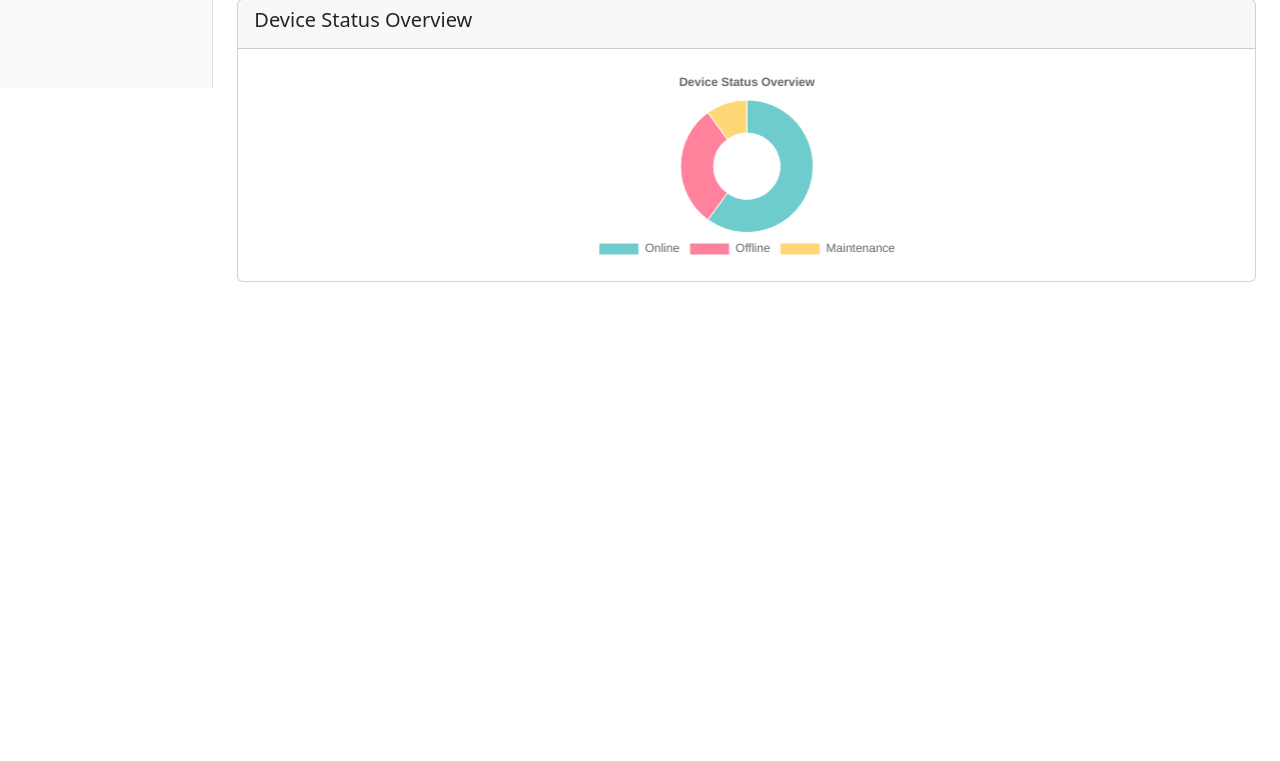
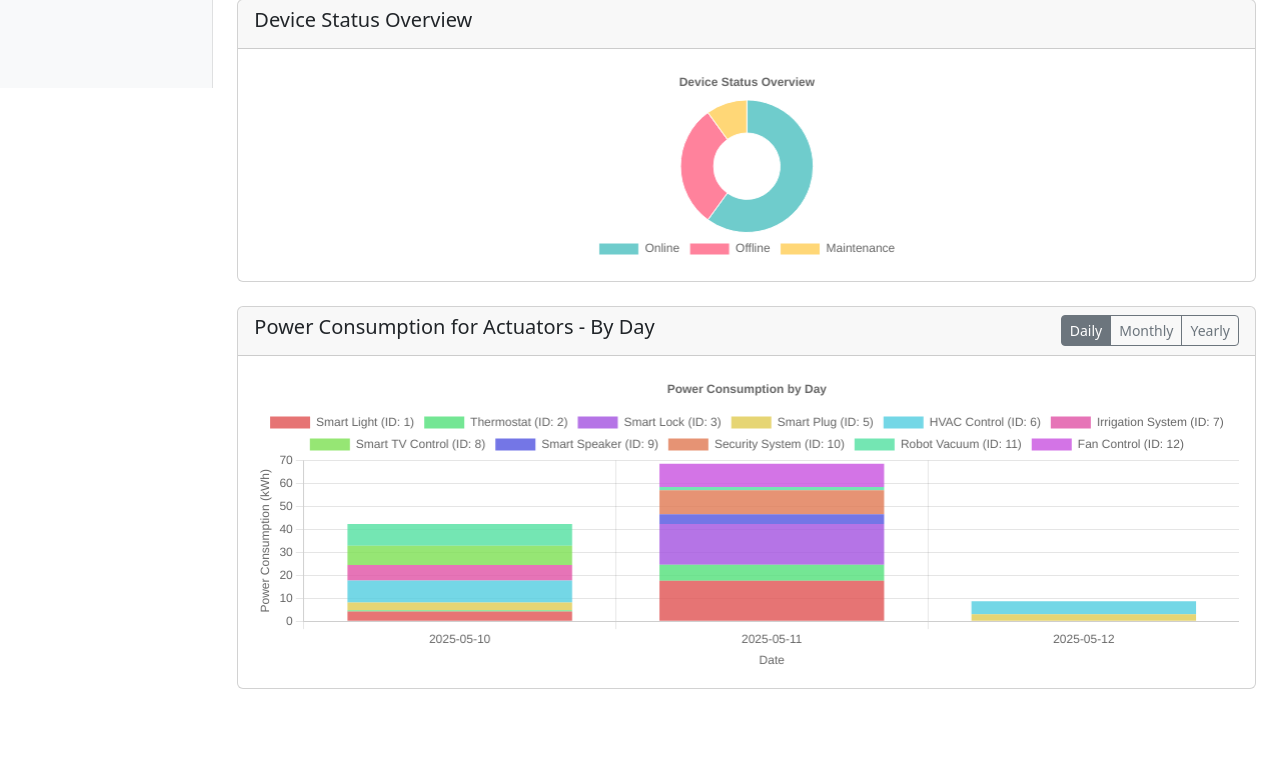
Before and after one commit to lehieu2003/smart_home_dashboard_iot, a Flask app: page /admin in a window 1280 px wide. Shown: the part 712-1473 px from the top of the page. Before the commit the page ends 994 px from the top, so only its background shows below. Run offline with Flask 3, Linux system fonts and the light colour scheme; a user stored in the database is signed in; data comes from the database, SQL or seed files in the repository; both versions use the stored data as it was after the commit.

Commit message:
api consumption data

```diff
--- a/app.py
+++ b/app.py
@@ -5,6 +5,7 @@ from werkzeug.security import generate_password_hash
 import datetime
 from dotenv import load_dotenv
 from models import db, User, UserSession, UserRole, Home, Floor, Room, Device, Sensor, SensorReading, Actuator, ActuatorStatus, UserAction
+from sqlalchemy import func
 
 # Load environment variables from .env file
 load_dotenv()
@@ -469,6 +470,129 @@ def admin_get_chart_data():
         app.logger.error(f"Error in chart data API: {str(e)}")
         return jsonify({'success': False, 'message': f'Internal server error: {str(e)}'}), 500
 
+@app.route('/api/power-consumption', methods=['GET'])
+@login_required
+def get_power_consumption():
+    """
+    Get power consumption data for actuators aggregated by day, month, or year.
+
+    Query parameters:
+    - period: 'day', 'month', or 'year' (default: 'day')
+    - start_date: YYYY-MM-DD format (default: 7 days ago for day, 12 months ago for month, 5 years ago for year)
+    - end_date: YYYY-MM-DD format (default: today)
+    - actuator_id: Optional specific actuator ID to filter
+    - room_id: Optional room ID to filter actuators
+    """
+    try:
+        period = request.args.get('period', 'day')
+        actuator_id = request.args.get('actuator_id')
+        room_id = request.args.get('room_id')
+
+        # Calculate default dates based on period
+        today = datetime.datetime.now().date()
+        if period == 'day':
+            default_start = today - datetime.timedelta(days=7)
+        elif period == 'month':
+            default_start = today.replace(year=today.year-1 if today.month == 12 else today.year,
+                                         month=12 if today.month == 12 else today.month+1)
+        elif period == 'year':
+            default_start = today.replace(year=today.year-5)
+        else:
+            return jsonify({'success': False, 'message': 'Invalid period parameter'}), 400
+
+        # Parse date parameters
+        try:
+            start_date_str = request.args.get('start_date', default_start.strftime('%Y-%m-%d'))
+            end_date_str = request.args.get('end_date', today.strftime('%Y-%m-%d'))
+
+            start_date = datetime.datetime.strptime(start_date_str, '%Y-%m-%d')
+            end_date = datetime.datetime.strptime(end_date_str, '%Y-%m-%d')
+            # Set end date to end of day
+            end_date = end_date.replace(hour=23, minute=59, second=59)
+
+            if start_date > end_date:
+                return jsonify({'success': False, 'message': 'Start date cannot be after end date'}), 400
+        except ValueError:
+            return jsonify({'success': False, 'message': 'Invalid date format, use YYYY-MM-DD'}), 400
+
+        # Base query for power consumption
+        query = db.session.query(
+            ActuatorStatus.actuator_id,
+            Actuator.actuator_type,
+            func.sum(ActuatorStatus.power_consumption).label('total_power')
+        ).join(Actuator)
+
+        # Apply filters
+        query = query.filter(
+            ActuatorStatus.timestamp >= start_date,
+            ActuatorStatus.timestamp <= end_date,
+            ActuatorStatus.power_consumption != None
+        )
+
+        if actuator_id:
+            query = query.filter(ActuatorStatus.actuator_id == actuator_id)
+
+        if room_id:
+            query = query.filter(Actuator.room_id == room_id)
+
+        # Add time-based grouping based on period
+        if period == 'day':
+            query = query.add_columns(
+                func.strftime('%Y-%m-%d', ActuatorStatus.timestamp).label('date')
+            ).group_by('date', ActuatorStatus.actuator_id)
+        elif period == 'month':
+            query = query.add_columns(
+                func.strftime('%Y-%m', ActuatorStatus.timestamp).label('date')
+            ).group_by('date', ActuatorStatus.actuator_id)
+        elif period == 'year':
+            query = query.add_columns(
+                func.strftime('%Y', ActuatorStatus.timestamp).label('date')
+            ).group_by('date', ActuatorStatus.actuator_id)
+
+        result = query.all()
+
+        # Create data structure for response
+        consumption_data = {}
+        actuator_info = {}
+
+        for row in result:
+            date_str = row.date
+            actuator_id = row.actuator_id
+            actuator_type = row.actuator_type
+            power_value = float(row.total_power) if row.total_power else 0
+
+            if actuator_id not in actuator_info:
+                actuator_info[actuator_id] = {
+                    'id': actuator_id,
+                    'type': actuator_type
+                }
+
+            if date_str not in consumption_data:
+                consumption_data[date_str] = {}
+
+            consumption_data[date_str][actuator_id] = power_value
+
+        # Format the data for easy reading in charts
+        time_series = []
+        for date_str, actuators in sorted(consumption_data.items()):
+            data_point = {'date': date_str}
+            for act_id, power in actuators.items():
+                data_point[f'actuator_{act_id}'] = power
+            time_series.append(data_point)
+
+        return jsonify({
+            'success': True,
+            'period': period,
+            'start_date': start_date_str,
+            'end_date': end_date_str,
+            'actuators': actuator_info,
+            'time_series': time_series
+        })
+
+    except Exception as e:
+        app.logger.error(f"Error in power consumption API: {str(e)}")
+        return jsonify({'success': False, 'message': f'Internal server error: {str(e)}'}), 500
+
 # Context processor for global template variables
 @app.context_processor
 def utility_processor():
--- a/static/js/admin/charts.js
+++ b/static/js/admin/charts.js
@@ -4,6 +4,7 @@ window.ChartManager = (function() {
     let deviceTypeChart;
     let userActivityChart;
     let deviceStatusChart;
+    let powerConsumptionChart;
 
     // Load chart data from API
     function loadChartData() {
@@ -28,6 +29,9 @@ window.ChartManager = (function() {
 
                 // Update dashboard stats
                 updateDashboardStats();
+
+                // Load power consumption data
+                loadPowerConsumptionData();
             })
             .catch(error => {
                 console.error('Error loading chart data:', error);
@@ -40,11 +44,241 @@ window.ChartManager = (function() {
                     refreshBtn.classList.add('btn-danger');
                     setTimeout(() => refreshBtn.classList.remove('btn-danger'), 2000);
                 }
+
+                // Try to load power consumption anyway
+                loadPowerConsumptionData();
             })
             .finally(() => {
                 // Hide loading state
                 updateLoadingState(false);
             });
+    }
+
+    // Load power consumption data
+    function loadPowerConsumptionData(period = 'day') {
+        const powerChartContainer = document.getElementById('powerConsumptionChartContainer');
+        if (!powerChartContainer) return;
+
+        // Show loading indicator
+        powerChartContainer.innerHTML = '<div class="text-center py-5"><div class="spinner-border text-primary" role="status"></div><p class="mt-2">Loading power consumption data...</p></div>';
+
+        // Build the query parameters
+        const params = new URLSearchParams({
+            period: period
+        });
+
+        fetch(`/api/power-consumption?${params}`)
+            .then(response => {
+                if (!response.ok) {
+                    return response.json().then(data => {
+                        throw new Error(data.message || 'Failed to load power consumption data');
+                    }).catch(() => {
+                        throw new Error(`Server responded with status: ${response.status}`);
+                    });
+                }
+                return response.json();
+            })
+            .then(data => {
+                // Reset container
+                powerChartContainer.innerHTML = '<canvas id="powerConsumptionChart" height="300"></canvas>';
+
+                // Update period selectors
+                const periodSelectors = document.querySelectorAll('.power-period-selector');
+                periodSelectors.forEach(selector => {
+                    selector.classList.remove('active');
+                    if (selector.dataset.period === period) {
+                        selector.classList.add('active');
+                    }
+                });
+
+                createPowerConsumptionChart(data);
+            })
+            .catch(error => {
+                console.error('Error loading power consumption data:', error);
+                powerChartContainer.innerHTML = `<div class="alert alert-danger">Failed to load power consumption data: ${error.message}</div>`;
+
+                // Create fallback chart with sample data
+                createFallbackPowerConsumptionChart();
+            });
+    }
+
+    // Create power consumption chart
+    function createPowerConsumptionChart(data) {
+        const ctx = document.getElementById('powerConsumptionChart');
+        if (!ctx) return;
+
+        const context = ctx.getContext('2d');
+
+        // Destroy existing chart if it exists
+        if (powerConsumptionChart) {
+            powerConsumptionChart.destroy();
+        }
+
+        // Extract the time series data
+        const labels = data.time_series.map(item => item.date);
+
+        // Create datasets for each actuator
+        const datasets = [];
+        const actuators = data.actuators;
+
+        // Generate consistent colors for actuators
+        const actuatorColors = {};
+        let colorIndex = 0;
+
+        for (const actuatorId in actuators) {
+            const hue = (colorIndex * 137) % 360;
+            actuatorColors[actuatorId] = `hsla(${hue}, 70%, 60%, 0.8)`;
+            colorIndex++;
+        }
+
+        // Create dataset for each actuator
+        for (const actuatorId in actuators) {
+            const actuatorInfo = actuators[actuatorId];
+            const actuatorData = data.time_series.map(item => item[`actuator_${actuatorId}`] || 0);
+
+            datasets.push({
+                label: `${actuatorInfo.type} (ID: ${actuatorId})`,
+                data: actuatorData,
+                backgroundColor: actuatorColors[actuatorId],
+                borderColor: actuatorColors[actuatorId],
+                fill: false
+            });
+        }
+
+        // Create chart
+        powerConsumptionChart = new Chart(context, {
+            type: 'bar',
+            data: {
+                labels: labels,
+                datasets: datasets
+            },
+            options: {
+                responsive: true,
+                maintainAspectRatio: false,
+                scales: {
+                    x: {
+                        title: {
+                            display: true,
+                            text: data.period === 'day' ? 'Date' : (data.period === 'month' ? 'Month' : 'Year')
+                        },
+                        stacked: true
+                    },
+                    y: {
+                        title: {
+                            display: true,
+                            text: 'Power Consumption (kWh)'
+                        },
+                        beginAtZero: true,
+                        stacked: true
+                    }
+                },
+                plugins: {
+                    title: {
+                        display: true,
+                        text: `Power Consumption by ${data.period.charAt(0).toUpperCase() + data.period.slice(1)}`
+                    },
+                    tooltip: {
+                        mode: 'index',
+                        intersect: false
+                    }
+                }
+            }
+        });
+
+        // Update the period display
+        document.getElementById('powerPeriodDisplay').textContent = data.period.charAt(0).toUpperCase() + data.period.slice(1);
+    }
+
+    // Create fallback power consumption chart
+    function createFallbackPowerConsumptionChart() {
+        const ctx = document.getElementById('powerConsumptionChart');
+        if (!ctx) return;
+
+        // Reset container if needed
+        const container = document.getElementById('powerConsumptionChartContainer');
+        if (container && !ctx) {
+            container.innerHTML = '<canvas id="powerConsumptionChart" height="300"></canvas>';
+        }
+
+        const context = ctx.getContext('2d');
+
+        // Destroy existing chart if it exists
+        if (powerConsumptionChart) {
+            powerConsumptionChart.destroy();
+        }
+
+        // Generate sample data
+        const labels = [];
+        const data1 = [];
+        const data2 = [];
+        const today = new Date();
+
+        for (let i = 6; i >= 0; i--) {
+            const date = new Date(today);
+            date.setDate(date.getDate() - i);
+            labels.push(date.toLocaleDateString('en-US', { month: 'short', day: 'numeric' }));
+            data1.push(Math.random() * 3 + 1);  // Between 1-4 kWh
+            data2.push(Math.random() * 2 + 0.5); // Between 0.5-2.5 kWh
+        }
+
+        // Create chart
+        powerConsumptionChart = new Chart(context, {
+            type: 'bar',
+            data: {
+                labels: labels,
+                datasets: [
+                    {
+                        label: 'Heating (Sample)',
+                        data: data1,
+                        backgroundColor: 'rgba(255, 99, 132, 0.8)',
+                        borderColor: 'rgba(255, 99, 132, 1)',
+                        fill: false
+                    },
+                    {
+                        label: 'Lighting (Sample)',
+                        data: data2,
+                        backgroundColor: 'rgba(54, 162, 235, 0.8)',
+                        borderColor: 'rgba(54, 162, 235, 1)',
+                        fill: false
+                    }
+                ]
+            },
+            options: {
+                responsive: true,
+                maintainAspectRatio: false,
+                scales: {
+                    x: {
+                        title: {
+                            display: true,
+                            text: 'Date'
+                        },
+                        stacked: true
+                    },
+                    y: {
+                        title: {
+                            display: true,
+                            text: 'Power Consumption (kWh) - Sample Data'
+                        },
+                        beginAtZero: true,
+                        stacked: true
+                    }
+                },
+                plugins: {
+                    title: {
+                        display: true,
+                        text: 'Sample Power Consumption Data'
+                    },
+                    tooltip: {
+                        mode: 'index',
+                        intersect: false
+                    }
+                }
+            }
+        });
+
+        // Update the period display
+        const periodDisplay = document.getElementById('powerPeriodDisplay');
+        if (periodDisplay) periodDisplay.textContent = 'Day (Sample Data)';
     }
 
     // Update loading state
@@ -273,6 +507,7 @@ window.ChartManager = (function() {
     // Public API
     return {
         loadCharts: loadChartData,
-        refreshCharts: loadChartData
+        refreshCharts: loadChartData,
+        loadPowerConsumptionData: loadPowerConsumptionData
     };
 })();
--- a/templates/admin_dashboard.html
+++ b/templates/admin_dashboard.html
@@ -205,6 +205,46 @@
                   </div>
                   <div class="card-body">
                     <canvas id="deviceStatusChart" height="200"></canvas>
+                  </div>
+                </div>
+              </div>
+
+              <!-- Power Consumption Chart -->
+              <div class="col-md-12 mb-4">
+                <div class="card">
+                  <div
+                    class="card-header d-flex justify-content-between align-items-center"
+                  >
+                    <h5>
+                      Power Consumption for Actuators - By
+                      <span id="powerPeriodDisplay">Day</span>
+                    </h5>
+                    <div class="btn-group" role="group">
+                      <button
+                        type="button"
+                        class="btn btn-sm btn-outline-secondary power-period-selector active"
+                        data-period="day"
+                      >
+                        Daily
+                      </button>
+                      <button
+                        type="button"
+                        class="btn btn-sm btn-outline-secondary power-period-selector"
+                        data-period="month"
+                      >
+                        Monthly
+                      </button>
+                      <button
+                        type="button"
+                        class="btn btn-sm btn-outline-secondary power-period-selector"
+                        data-period="year"
+                      >
+                        Yearly
+                      </button>
+                    </div>
+                  </div>
+                  <div class="card-body" id="powerConsumptionChartContainer">
+                    <canvas id="powerConsumptionChart" height="300"></canvas>
                   </div>
                 </div>
               </div>
@@ -556,6 +596,16 @@
           .addEventListener('click', function () {
             window.ChartManager.refreshCharts();
           });
+
+        // Set up power consumption period selectors
+        document
+          .querySelectorAll('.power-period-selector')
+          .forEach((button) => {
+            button.addEventListener('click', function () {
+              const period = this.dataset.period;
+              window.ChartManager.loadPowerConsumptionData(period);
+            });
+          });
       });
     </script>
   </body>
```
Also changed, not shown: instance/smart_home.db.
